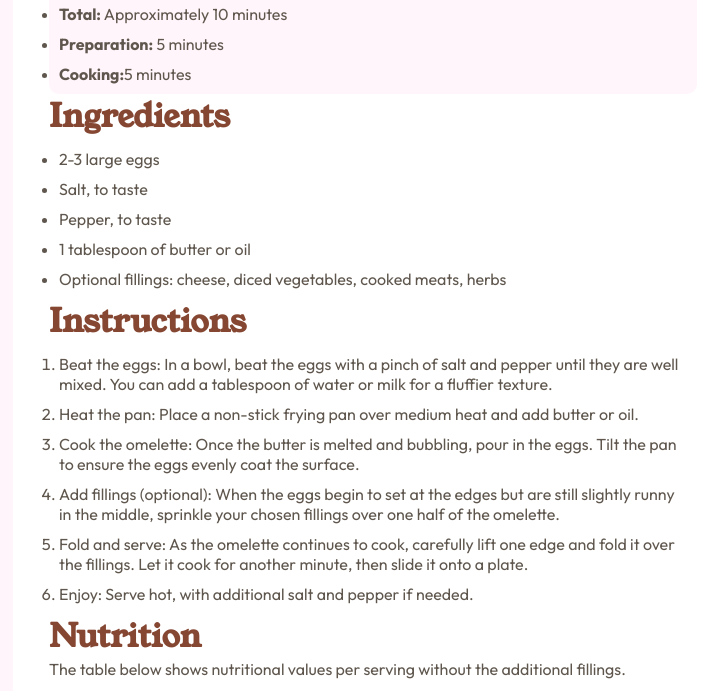
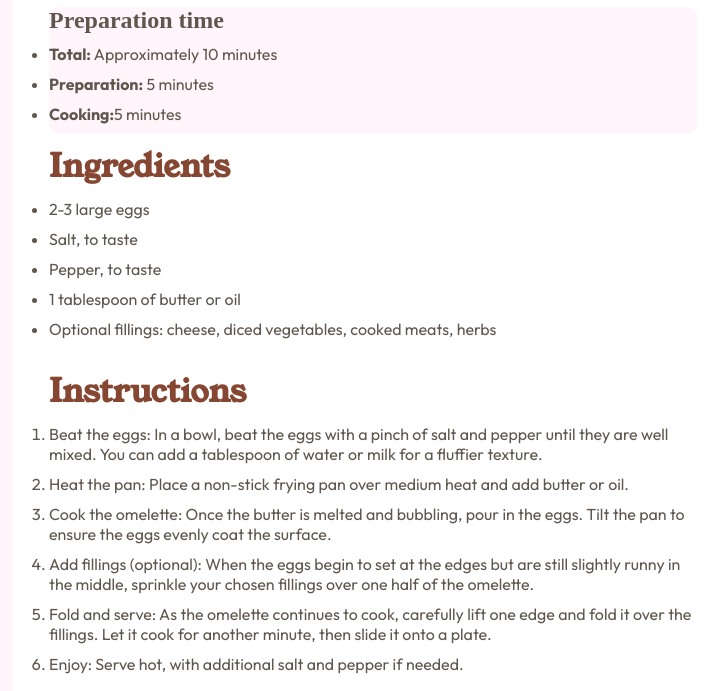
Before and after one commit to 1253PUJITH/recipe-page, a plain HTML site: page index.html in a window 1280 px wide. Shown: the part 744-1435 px from the top of the page, without its empty margins (267-995 px from the left). Drawn offline with Linux system fonts and the light colour scheme.

Commit message:
Update styles.css

```diff
--- a/styles.css
+++ b/styles.css
@@ -38,6 +38,7 @@ img {
 .data {
   width: 90%;
   text-align: left;
+  margin: 10px 0px;
 }
 
 .heading1 {
@@ -47,6 +48,7 @@ img {
 
 .text1 {
   font-family: 'Outfit', sans-serif;
+  margin: 10px 0px;
 }
 
 .box {
@@ -58,6 +60,7 @@ img {
 li {
   font-family: 'Outfit', sans-serif;
   margin: 10px;
+  margin: 10px 0px;
 }
 
 .heading2 {
```
